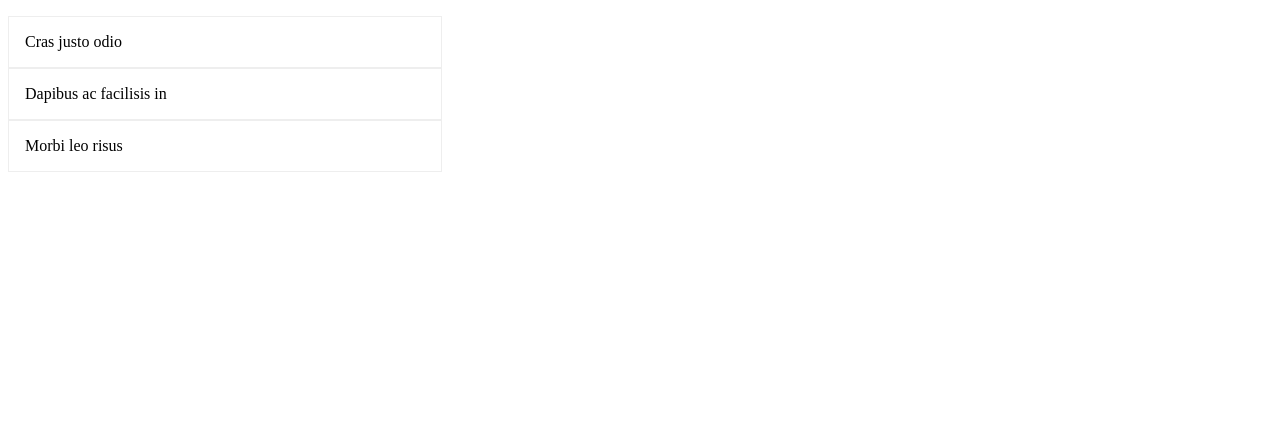
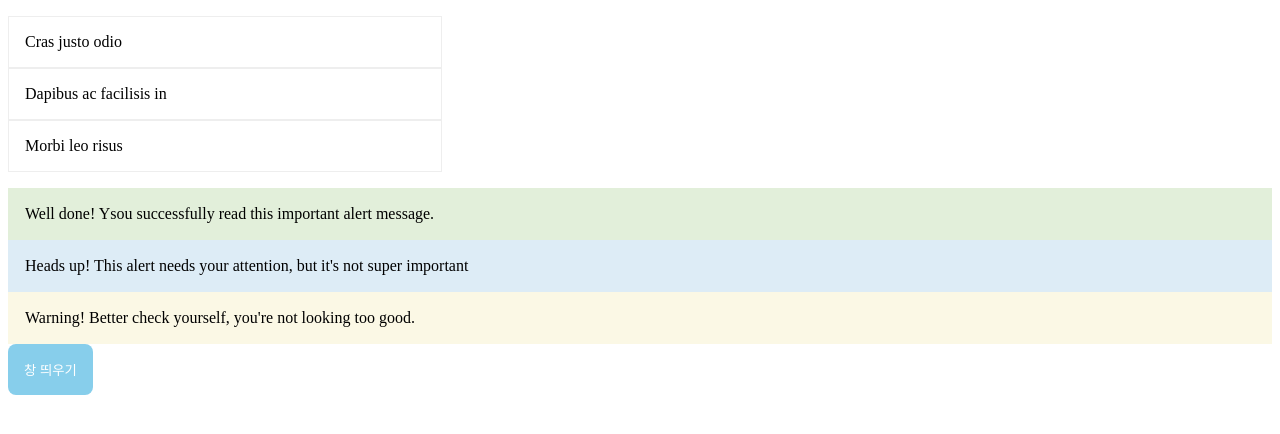
Before and after one commit to sagwamatrlawns/Front-end, a plain HTML site: page 과제용/Sass공부/Mixin, use/과제/index.html in a window 1280 px wide. Drawn offline with Linux system fonts and the light colour scheme.

Commit message:
:memo: :: 숙제끝?

```diff
--- a/과제용/Sass공부/Mixin, use/과제/index.html
+++ b/과제용/Sass공부/Mixin, use/과제/index.html
@@ -13,5 +13,16 @@
       <li>Dapibus ac facilisis in</li>
       <li>Morbi leo risus</li>
     </ul>
+
+    <div class="dial">
+      Well done! Ysou successfully read this important alert message.
+    </div>
+    <div class="dial1">
+      Heads up! This alert needs your attention, but it's not super important
+    </div>
+    <div class="dial2">
+      Warning! Better check yourself, you're not looking too good.
+    </div>
+    <button type="submit">창 띄우기</button>
   </body>
 </html>
--- a/과제용/Sass공부/Mixin, use/과제/test.scss
+++ b/과제용/Sass공부/Mixin, use/과제/test.scss
@@ -21,3 +21,33 @@ li:hover {
 //   color: white;
 //   border: 1px solid blue;
 // }
+
+button {
+  border: none;
+  background-color: skyblue;
+  padding: 16px;
+  border-radius: 8px;
+  color: white;
+}
+
+button:hover {
+  background-color: blue;
+}
+
+@mixin alert($색) {
+  padding: 16px;
+  border: 1px solid $색;
+  background-color: $색;
+}
+
+.dial {
+  @include alert(#e2efda);
+}
+
+.dial1 {
+  @include alert(#ddecf6);
+}
+
+.dial2 {
+  @include alert(#fbf8e5);
+}
```
Also changed, not shown: 과제용/Sass공부/Mixin, use/과제/test.css, 1 other file.
